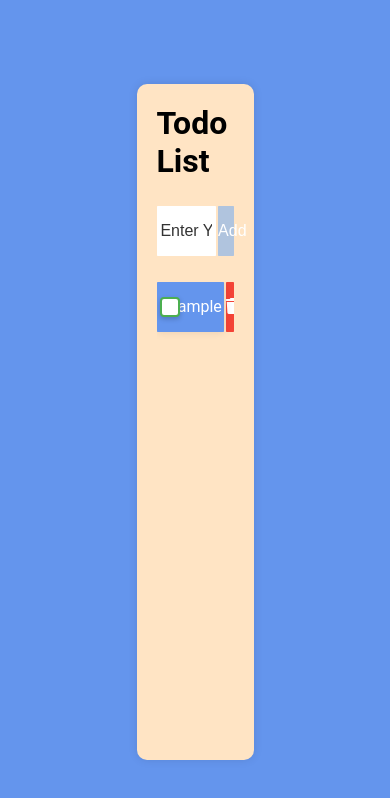
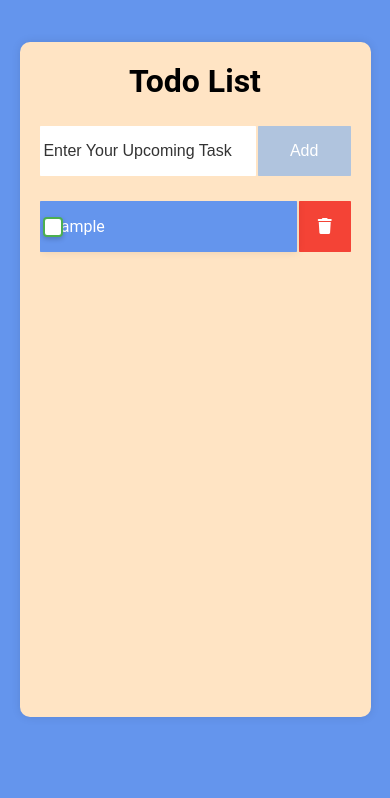
Before and after one commit to sahaMainak70/todo-app, a React (Vite) app: page / in a window 390 px wide. Both pictures are taken after typing "Sample" into the empty fields and a click on the button "Add". Shown: the top 798 px of the page. Built offline with nearby package versions, Linux system fonts and the light colour scheme.

Commit message:
chore: Update .gitignore and App.css for Vercel deployment

```diff
--- a/src/App.css
+++ b/src/App.css
@@ -225,3 +225,34 @@ input[type="checkbox"]:checked + label {
 .completed {
   text-decoration: line-through;
 }
+
+@media screen and (max-width: 768px) {
+  .container {
+    padding-top: 5vh;
+  }
+
+  .todo-div {
+    width: 90vw;
+  }
+
+  .todo-input {
+    width: 70%;
+  }
+
+  .todo-button {
+    width: 30%;
+  }
+
+  .todo-item {
+    width: 100%;
+  }
+
+  .todo {
+    width: 100%;
+  }
+
+  .todo-item button {
+    width: 20%;
+  }
+
+}
```
Also changed, not shown: 1 other file (tests, documents, lock files or other folders).
